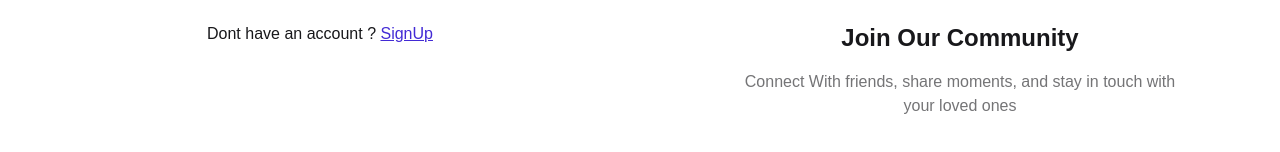
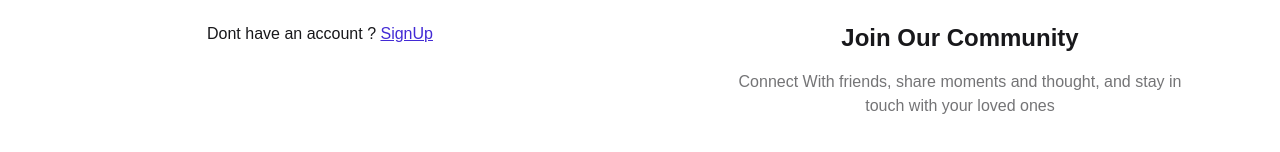
Before and after one commit to RTongit/Quick-Chat, a Next.js app in the folder frontend/: page /login in a window 1280 px wide. Shown: the part 570-722 px from the top of the page. Built offline with nearby package versions, Linux system fonts and the light colour scheme; no server answers.

Commit message:
Update password input icon size and subtitle text

```diff
--- a/frontend/src/app/(pages)/login/page.jsx
+++ b/frontend/src/app/(pages)/login/page.jsx
@@ -110,7 +110,7 @@ export default function LoginPage() {
               </label>
               <div className="relative">
                 <div className="absolute inset-y-0 left-0 pl-3 flex items-center pointer-events-none">
-                  <Lock className="size-5 text-gray-500/60 z-10" />
+                  <Lock className="size-6 text-gray-500/60 z-10" />
                 </div>
                 <input
                   type={showPassword ? "text" : "password"}
@@ -163,7 +163,7 @@ export default function LoginPage() {
       {/* Right Side(Pure UI Component,no logic)*/}
       <AuthImagePattern
         title="Join Our Community"
-        subtitle={`Connect With friends, share moments, and stay in touch with your loved ones`}
+        subtitle={`Connect With friends, share moments and thought, and stay in touch with your loved ones`}
       />
     </div>
   );
```
